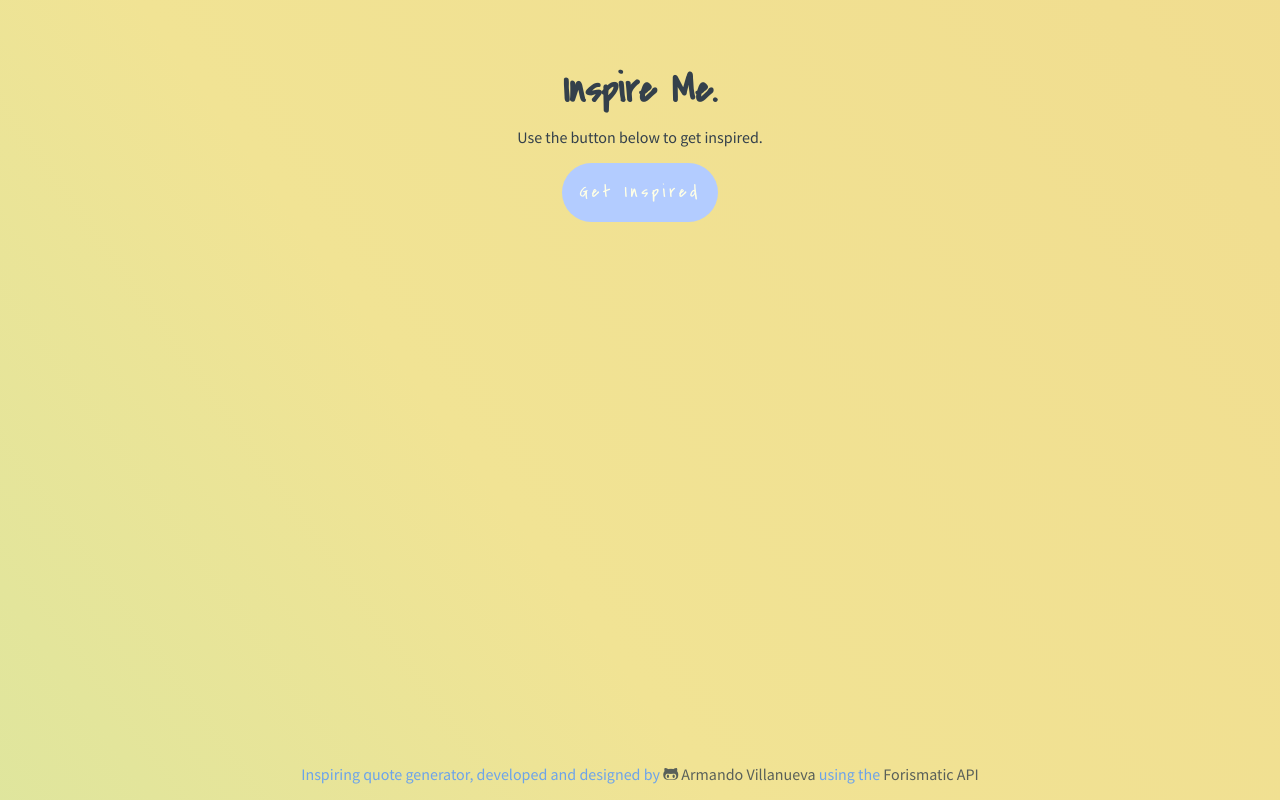
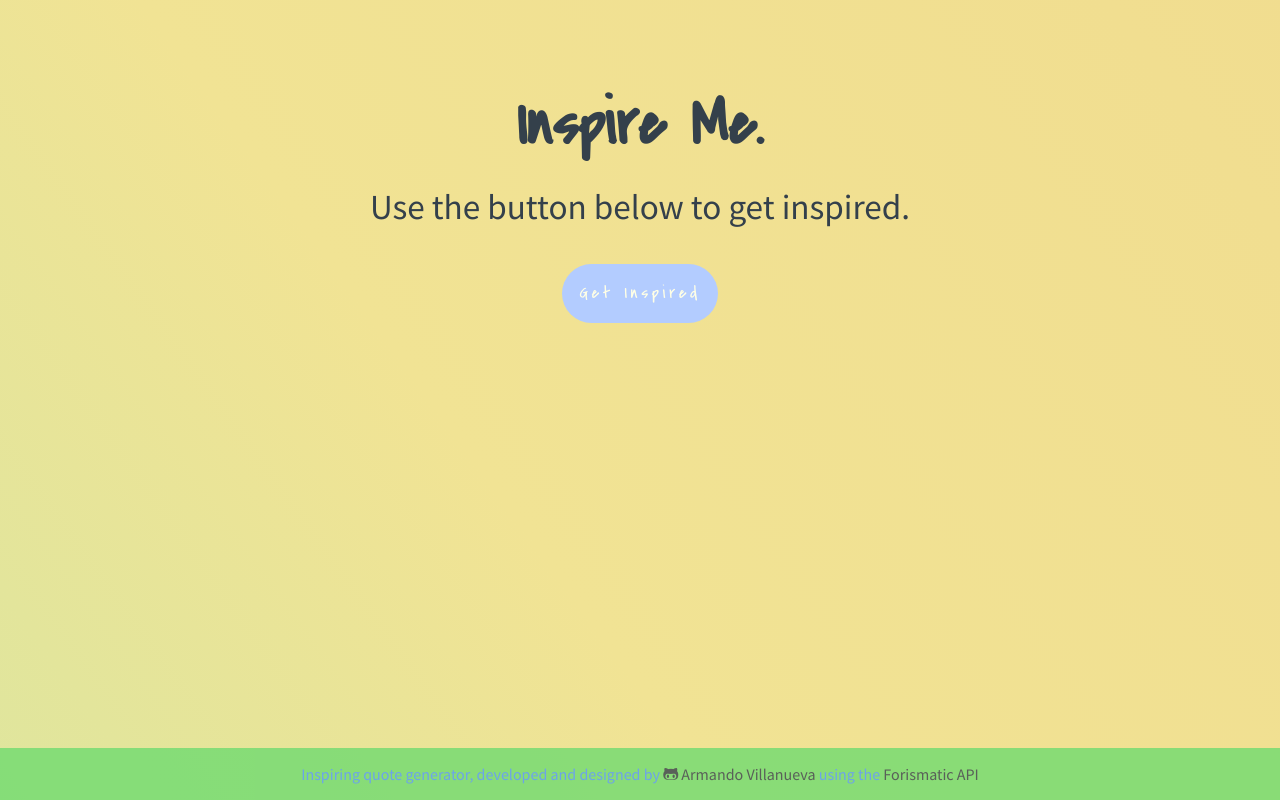
Before and after one commit to armandov88/inspire-me, a PHP site: page / in a window 1280 px wide. Run offline with PHP 8.4, Linux system fonts and the light colour scheme; some libraries are stand-ins or nearby versions.

Commit message:
Fixed text size issues on mobile

```diff
--- a/css/styles.css
+++ b/css/styles.css
@@ -65,6 +65,14 @@ a#author { float:right; text-decoration: none; font-weight:bold; color:#4d94ff;
 a#tweet-this:hover { opacity:0.5; transition: opacity 0.5s ease-in; }
 p#quote-text { font-family: 'Covered By Your Grace', cursive; font-size:1.5em; }
 
-.footer { background-color:##70db70; opacity: 0.8;}
+.footer { background-color:#70db70; opacity: 0.8;}
 .footer p { color:#4d94ff; text-align: center; }
 .footer a { text-decoration:none; }
+
+@media (min-width: 700px){
+    .Site-content h1{ font-size:4em; }
+    .Site-content p {font-size:2.2em }
+    .Site-content .box { width:100%; }
+    .Site-content .box p, .Site-content .box p#quote-text { font-size:3.2em; }
+    blockquote { width:100%; margin:0; }
+}
--- a/js/main.js
+++ b/js/main.js
@@ -15,17 +15,13 @@ window.twttr = (function(d, s, id) {
   return t;
 }(document, "script", "twitter-wjs"));
 
-function tweetIt(text, author)
-{
-  var tweetThis = text + " By - " + author;
-  var twitterURL = 'https://twitter.com/intent/tweet?url=&text=' + tweetThis;
-}
 function getQuote(author, text) {
 
   var forismaticURL = "http://api.forismatic.com/api/1.0/?method=getQuote&lang=en&format=jsonp&jsonp=?"
   var author = $('#author');
   var text = $('#quote-text');
   var tweet = $("#tweet-this");
+    $('blockquote').hide();
 
   $.getJSON(forismaticURL, function(data) {
     $('blockquote').fadeIn('slow');
```
